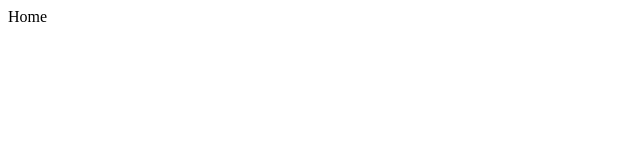
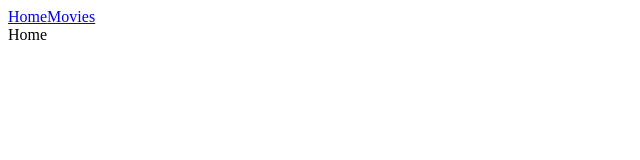
Before and after one commit to sejoonkim/movie_introduction, a React (Create React App) app: page / in a window 1280 px wide. Shown: the top 160 px of the page, without its empty margins (0-640 px from the left). Built offline with nearby package versions, Linux system fonts and the light colour scheme.

Commit message:
feat: Add navigation  component

```diff
--- a/src/App.js
+++ b/src/App.js
@@ -3,10 +3,12 @@ import { BrowserRouter, Route } from "react-router-dom";
 import Home from "./pages/Home";
 import Movies from "./pages/Movies";
 import Movie from "./pages/Movie";
+import Navigation from "./components/Navigation";
 
 function App() {
   return (
     <BrowserRouter>
+      <Navigation />
       <Route path="/" exact={true} component={Home} />
       <Route path="/movies" component={Movies} />
       <Route path="/movie/:id" component={Movie} />
--- /dev/null
+++ b/src/components/Navigation.js
@@ -0,0 +1,13 @@
+import React from "react";
+import { Link } from "react-router-dom";
+
+function Navigation() {
+  return (
+    <div className="nav">
+      <Link to="/">Home</Link>
+      <Link to="/movies">Movies</Link>
+    </div>
+  );
+}
+
+export default Navigation;
```
